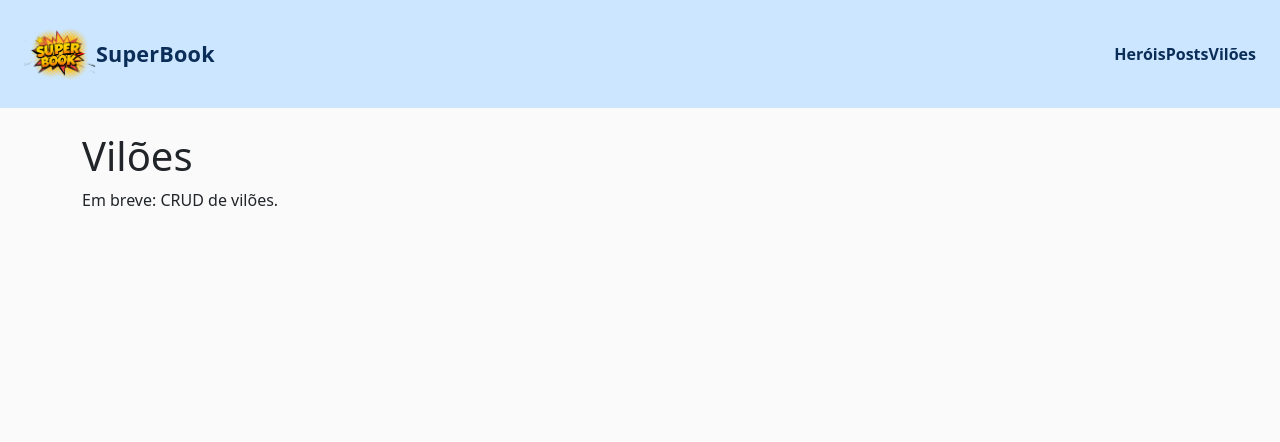
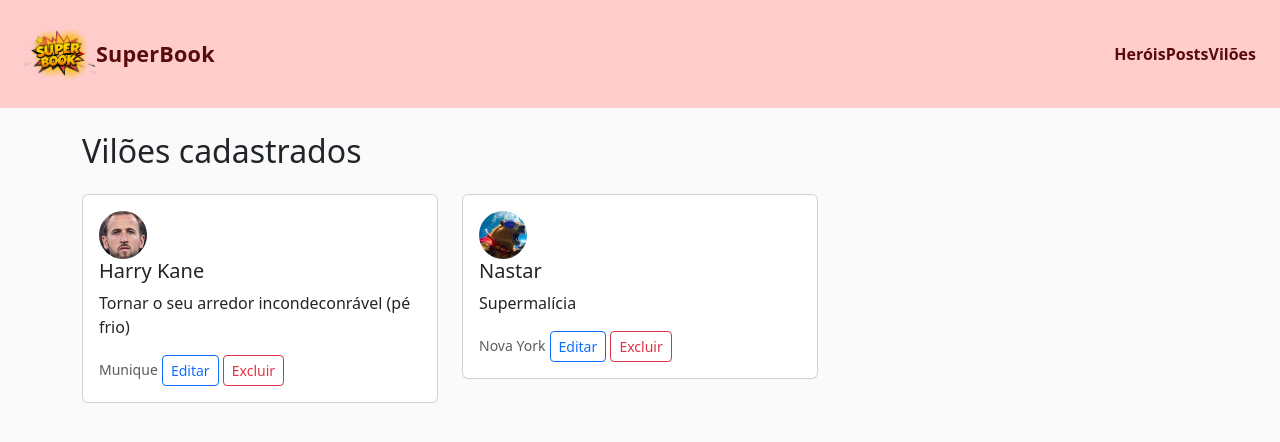
Before and after one commit to oLuizEnr/Superbook, a Django app: page /villains/ in a window 1280 px wide. Shown: the top 442 px of the page. Run offline with Django 5.2, Linux system fonts and the light colour scheme; data comes from the database, SQL or seed files in the repository; both versions use the stored data as it was after the commit.

Commit message:
Exercício 7 de frontend concluído.

```diff
--- a/heroes/templates/heroes/lista_herois.html
+++ b/heroes/templates/heroes/lista_herois.html
@@ -10,6 +10,9 @@
   <div class="col-md-4">
     <div class="card mb-3">
       <div class="card-body">
+        {% if hero.imagem.url %}
+        <img src="{{ hero.imagem.url }}" alt="" class="profile-pic">
+        {% endif %}
         <h5 class="card-title">{{ hero.codinome }}</h5>
         <p class="card-text">{{ hero.poder_principal }}</p>
         <small class="text-muted">{{ hero.cidade }}</small>
--- a/posts/templates/posts/detalhes_post.html
+++ b/posts/templates/posts/detalhes_post.html
@@ -12,8 +12,8 @@
       {% for comment in comments %}
 
         <li class="list-group-item">
-          {% if post.autor.imagem %}
-            <img src="{{ post.autor.imagem.url }}" class="profile-pic" alt="foto">
+          {% if comment.autor.imagem %}
+            <img src="{{ comment.autor.imagem.url }}" class="profile-pic" alt="foto">
           {% endif %}
           <strong>{{ comment.autor.codinome }}:</strong><br>
           {{ comment.conteudo }}<br>
@@ -33,3 +33,5 @@
         </form>
     </div>
 {% endblock content %}
+
+<!-- Luiz Enrique -->
--- a/superbook/static/css/style.css
+++ b/superbook/static/css/style.css
@@ -23,6 +23,14 @@ body {
   font-weight: 700;
   line-height: 1;                     /* alinha verticalmente ao logo */
   color: #0b2e59;                     /* azul mais escuro para contraste */
+  letter-spacing: .2px;
+}
+
+.brand-title-V {
+  font-size: 1.35rem;                 /* ajuste fino do tamanho */
+  font-weight: 700;
+  line-height: 1;                     /* alinha verticalmente ao logo */
+  color: #590b0b;                     /* azul mais escuro para contraste */
   letter-spacing: .2px;
 }
 
--- a/superbook/templates/partials/menu.html
+++ b/superbook/templates/partials/menu.html
@@ -1,11 +1,22 @@
 {% load static %}
+{% if villains %}
+<div class="navbar-custom-V d-flex justify-content-between align-items-center mb-4">
+{% elif not villains %}
 <div class="navbar-custom d-flex justify-content-between align-items-center mb-4">
+{% endif %}
   <div class="d-flex align-items-center">
     <img src="{% static 'img/logo.png' %}" class="brand-logo" alt="LogoSuperBook">
+    {% if villains %}
+    <span class="brand-title-V d-none d-sm-inline">SuperBook</span>
+    {% elif not villains %}
     <span class="brand-title d-none d-sm-inline">SuperBook</span>
+    {% endif %}
   </div>
-
+  {% if villains %}
+  <div class="links-V">
+  {% elif not villains %}
   <div class="links">
+  {% endif %}
     <a href="{% url 'lista_herois' %}">Heróis</a>
     <a href="{% url 'lista_posts' %}">Posts</a>
     <a href="{% url 'lista_viloes' %}">Vilões</a>
--- a/villains/models.py
+++ b/villains/models.py
@@ -7,6 +7,9 @@ class Villain(models.Model):
     cidade = models.CharField(max_length=100)
     historia = models.TextField(blank=True, null=True)
     criado_em = models.DateTimeField(auto_now_add=True)
+    imagem = models.ImageField(upload_to='fotos_herois/', blank=True, null=True)
 
     def __str__(self):
         return self.codinome
+
+# Luiz Enrique
--- a/villains/templates/villains/lista_viloes.html
+++ b/villains/templates/villains/lista_viloes.html
@@ -2,8 +2,30 @@
 {% extends "base.html" %}
 
 {% block content %}
-  <h1>Vilões</h1>
-  <p>Em breve: CRUD de vilões.</p>
+  <h2 class="mb-4">Vilões cadastrados</h2>
+
+  <div class="row">
+    {% for villain in villains %}
+    <div class="col-md-4">
+      <div class="card mb-3">
+        <div class="card-body">
+          {% if villain.imagem %}
+          <img src="{{ villain.imagem.url }}" alt="" class="profile-pic">
+          {% endif %}
+          <h5 class="card-title">{{ villain.codinome }}</h5>
+          <p class="card-text">{{ villain.poder_principal }}</p>
+          <small class="text-muted">{{ villain.cidade }}</small>
+          <a href="{{ villain.pk }}/editar/"
+          class="btn btn-sm btn-outline-primary">Editar</a>
+          <a href="{{ villain.pk }}/deletar/"
+          class="btn btn-sm btn-outline-danger">Excluir</a>
+        </div>
+      </div>
+    </div>
+    {% empty %}
+    <p>Nenhum vilão encontrado</p>
+    {% endfor %}
+  </div>
 {% endblock %}
 
 <!-- Luiz Enrique -->
--- a/villains/urls.py
+++ b/villains/urls.py
@@ -2,7 +2,10 @@ from django.urls import path
 from . import views
 
 urlpatterns = [
-    path('', views.lista_viloes, name='lista_viloes'),
+    path('', views.VillainListView.as_view(), name='lista_viloes'),
+    path('novo/', views.VillainCreateView.as_view()),
+    path('<int:pk>/editar/', views.VillainUpdateView.as_view()),
+    path('<int:pk>/deletar/', views.VillainDeleteView.as_view()),
 ]
 
 # Luiz Enrique
--- a/villains/views.py
+++ b/villains/views.py
@@ -1,7 +1,45 @@
 from django.shortcuts import render
+from .models import Villain
+from django.views.generic import ListView, CreateView, UpdateView, DeleteView
+from .forms import VillainForm
+from django.urls import reverse_lazy
 
 # Create your views here.
-def lista_viloes(request):
-    return render(request, 'villains/lista_viloes.html')
+class VillainListView(ListView):
+    model = Villain
+    template_name = 'villains/lista_viloes.html'
+    context_object_name = 'villains'
+
+class VillainCreateView(CreateView):
+    model = Villain
+    form_class = VillainForm
+    template_name = 'villains/form_villain.html'
+    success_url = reverse_lazy('lista_viloes')
+
+    def get_context_data(self, **kwargs):
+        contexto = super().get_context_data(**kwargs)
+        contexto['villains'] = True
+        return contexto
+
+class VillainUpdateView(UpdateView):
+    model = Villain
+    form_class = VillainForm
+    template_name = 'villains/form_villain.html'
+    success_url = reverse_lazy('lista_viloes')
+
+    def get_context_data(self, **kwargs):
+        contexto = super().get_context_data(**kwargs)
+        contexto['villains'] = True
+        return contexto
+
+class VillainDeleteView(DeleteView):
+    model = Villain
+    template_name = 'villains/exclusao_villain.html'
+    success_url = reverse_lazy('lista_viloes')
+
+    def get_context_data(self, **kwargs):
+        contexto = super().get_context_data(**kwargs)
+        contexto['villains'] = True
+        return contexto
 
 # Luiz Enrique
```
Also changed, not shown: villains/admin.py (+8 -7 lines), villains/forms.py (added, +9 -0 lines), villains/templates/villains/exclusao_villain.html (added, +19 -0 lines), villains/templates/villains/form_villain.html (added, +12 -0 lines), db.sqlite3, media/fotos_herois/harry_kane.webp (added), media/fotos_herois/nastar.jpg (added), superbook/static/img/harry_kane.webp (added), villains/migrations/0002_villain_imagem.py (added).
